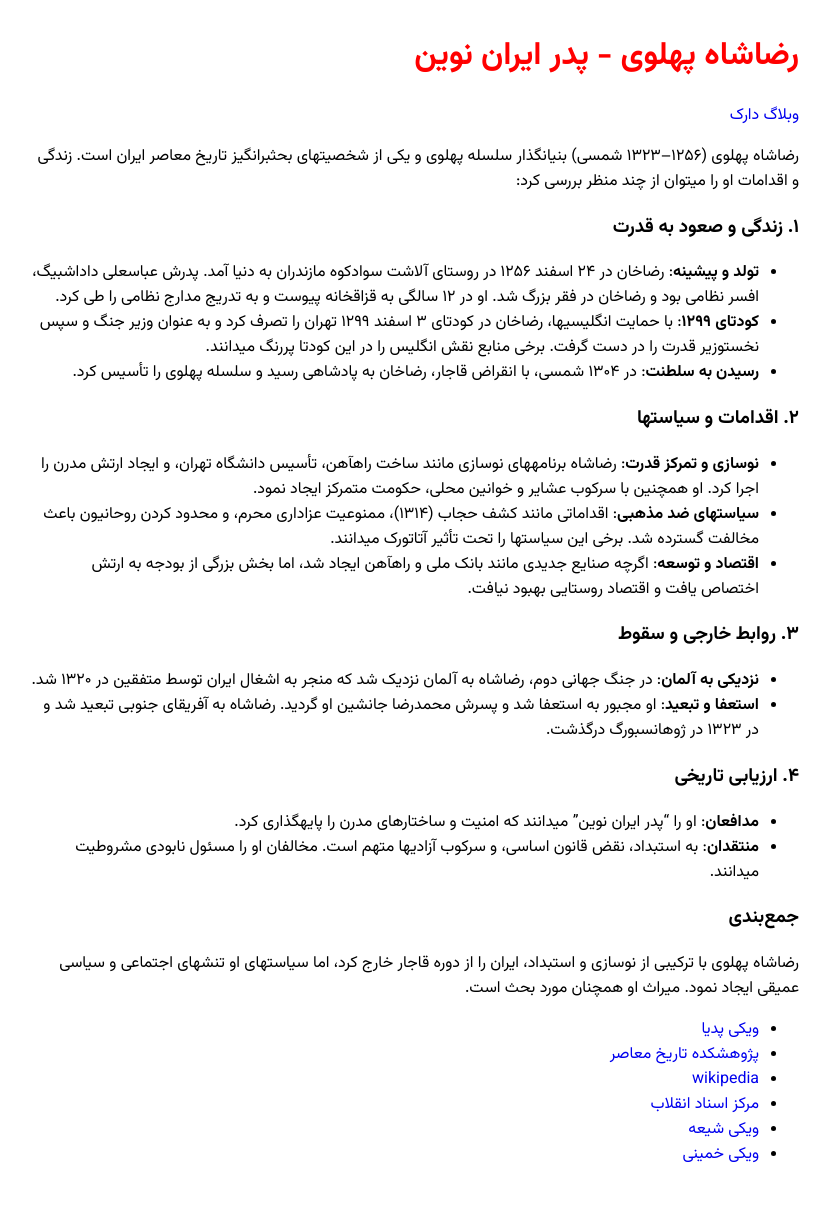
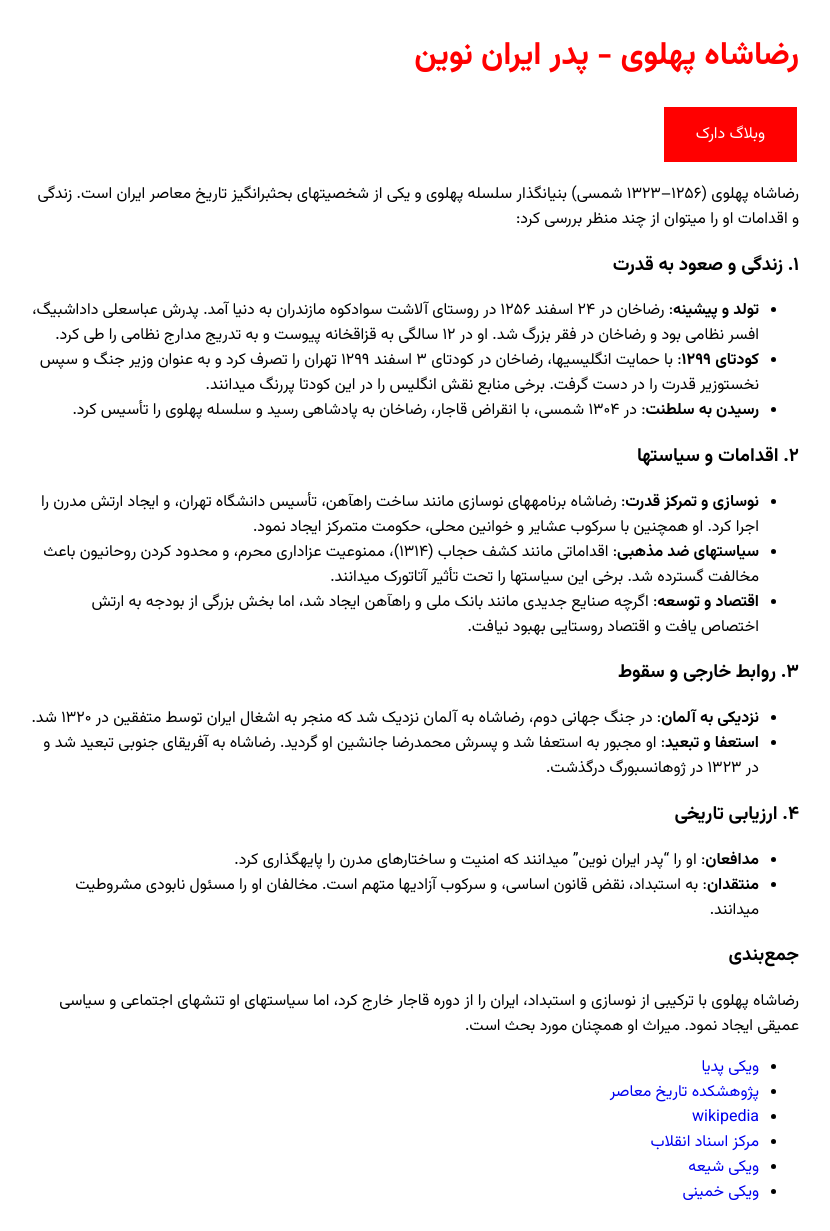
Before and after one commit to darkblog/darkblog.github.io, a Jekyll site: the page built from _posts/2025-6-28-4.md, in a window 1280 px wide. Shown: the whole page, without its empty margins (225-1055 px from the left). Built offline with Jekyll 4.4.1, drawn with Linux system fonts in a browser that asks for light colours; before the commit the page ends 1193 px from its top, so only the background shows below that.

Commit message:
Update post.html

```diff
--- a/_layouts/post.html
+++ b/_layouts/post.html
@@ -4,12 +4,12 @@
 <title>{{ page.title }}</title>
 <meta charset="utf-8">
 <meta name="viewport" content="width=device-width,initial-scale=1">
-<style>@import url('https://fonts.googleapis.com/css2?family=Vazirmatn:wght@100..900&display=swap');body{font-family:Vazirmatn;margin:auto;padding:10px;max-width:768px}a{text-decoration:none}h1{color:red}hr{border:1px dashed #d4d4d4}</style>
+<style>@import url('https://fonts.googleapis.com/css2?family=Vazirmatn:wght@100..900&display=swap');body{font-family:Vazirmatn;margin:auto;padding:10px;max-width:768px}a{text-decoration:none}h1{color:red}hr{border:1px dashed #d4d4d4}.btn{background-color:red;border:none;color:white;padding:15px 32px;text-align:center;display:inline-block;margin:4px 2px;cursor:pointer}</style>
 <meta name="theme-color" content="red">
 </head>
 <body>
 <h1>{{ page.title }}</h1>
-<a href="https://darkblog.github.io/">وبلاگ دارک</a>
+<a href="https://darkblog.github.io/" class="btn">وبلاگ دارک</a>
 {{ content }}
 </body>
 </html>
```
